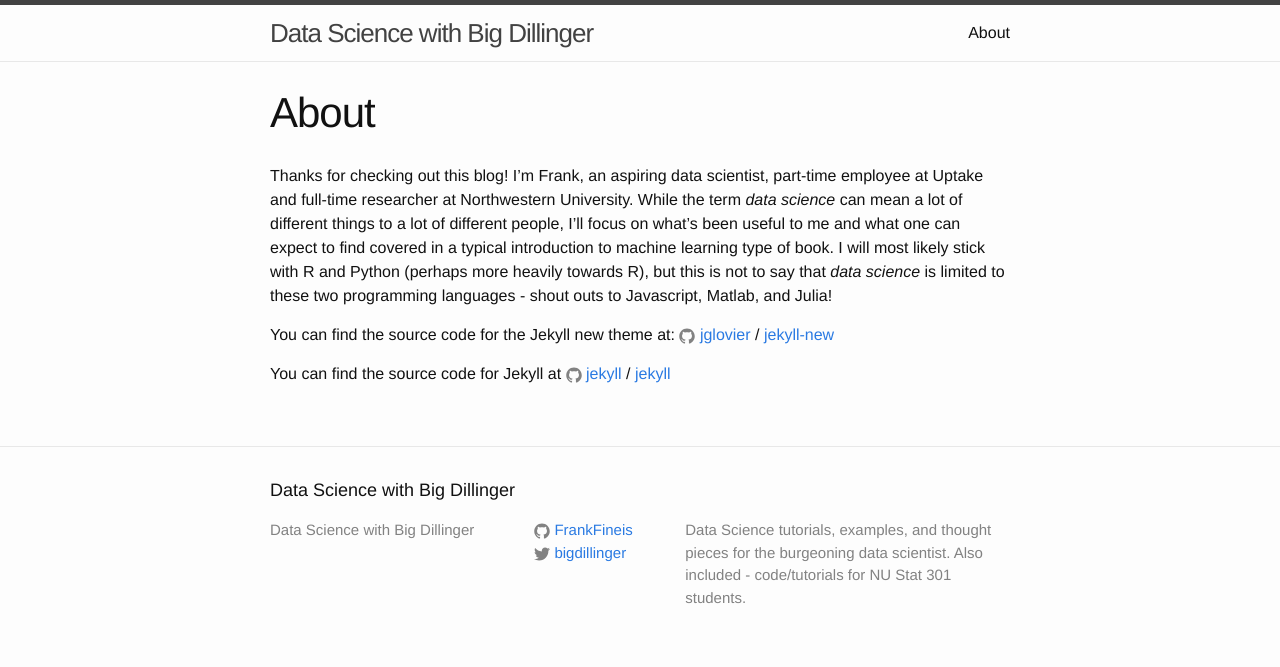
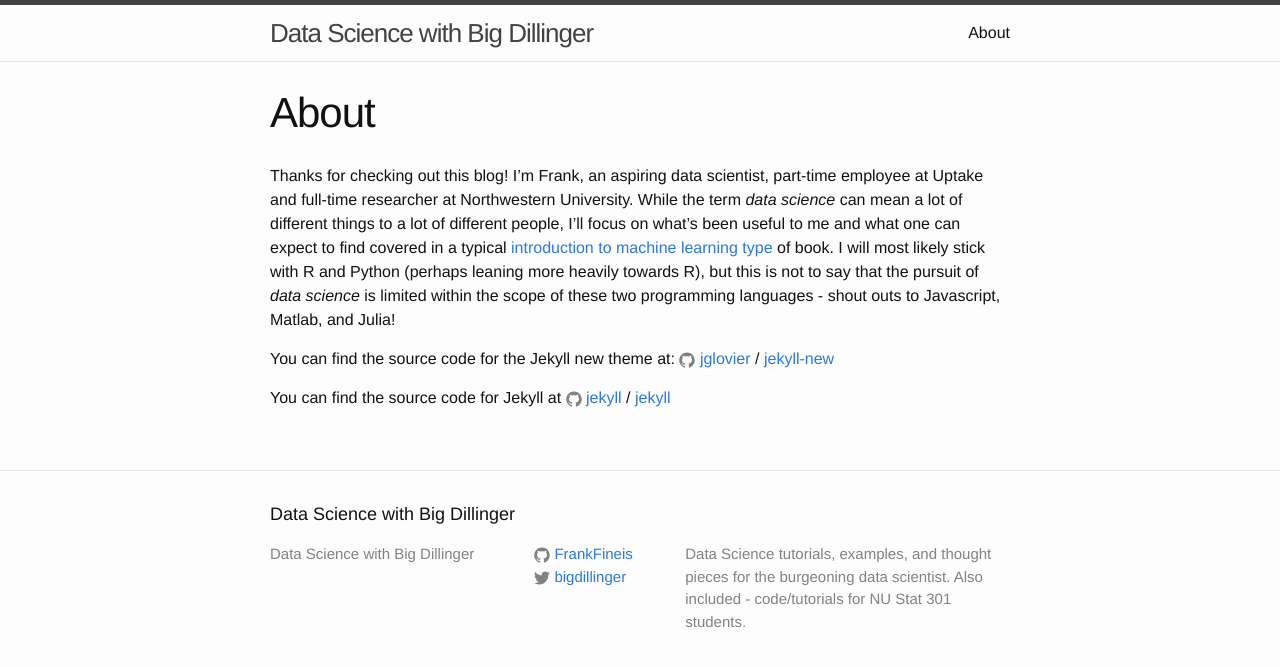
Before and after one commit to FrankFineis/FrankFineis.github.io, a Jekyll site: the page built from about.md, in a window 1280 px wide. Shown: the top 667 px of the page. Built offline with Jekyll 4.4.1, drawn with Linux system fonts in a browser that asks for light colours.

Commit message:
altering about file

```diff
--- a/about.md
+++ b/about.md
@@ -4,7 +4,7 @@
 permalink: /about/
 ---
 
-Thanks for checking out this blog! I'm Frank, an aspiring data scientist, part-time employee at Uptake and full-time researcher at Northwestern University. While the term _data science_ can mean a lot of different things to a lot of different people, I'll focus on what's been useful to me and what one can expect to find covered in a typical introduction to machine learning type of book. I will most likely stick with R and Python (perhaps more heavily towards R), but this is not to say that _data science_ is limited to these two programming languages - shout outs to Javascript, Matlab, and Julia!
+Thanks for checking out this blog! I'm Frank, an aspiring data scientist, part-time employee at Uptake and full-time researcher at Northwestern University. While the term _data science_ can mean a lot of different things to a lot of different people, I'll focus on what's been useful to me and what one can expect to find covered in a typical [introduction to machine learning type](http://www-bcf.usc.edu/~gareth/ISL/) of book. I will most likely stick with R and Python (perhaps leaning more heavily towards R), but this is not to say that the pursuit of _data science_ is limited within the scope of these two programming languages - shout outs to Javascript, Matlab, and Julia!
 
 You can find the source code for the Jekyll new theme at:
 {% include icon-github.html username="jglovier" %} /
```
